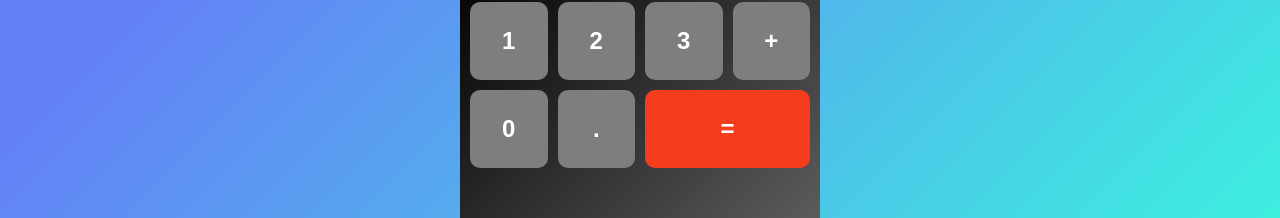
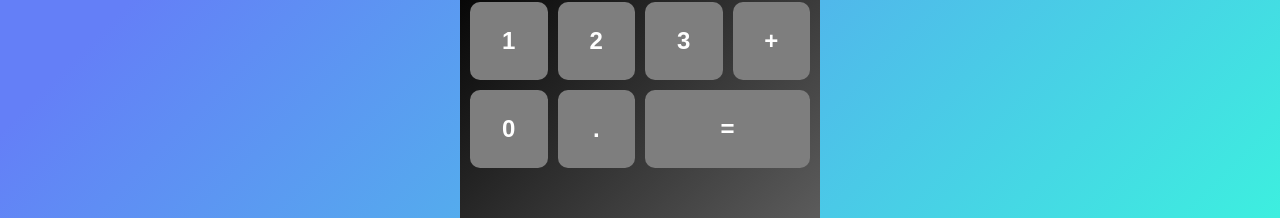
Before and after one commit to cmack29/calculator, a React (Create React App) app: page / in a window 1280 px wide. Shown: the part 410-628 px from the top of the page. Built offline with nearby package versions, Linux system fonts and the light colour scheme.

Commit message:
colour change

```diff
--- a/src/components/Button.css
+++ b/src/components/Button.css
@@ -15,9 +15,9 @@ button {
 
   .equals {
     grid-column: 3 / 5;
-    background-color: rgb(243, 61, 29);
+    background-color: rgb(126, 126, 126);
   }
 
   .equals:hover {
-    background-color: rgb(228, 39, 15);
+    background-color: rgb(255, 30, 0);
   }
```
